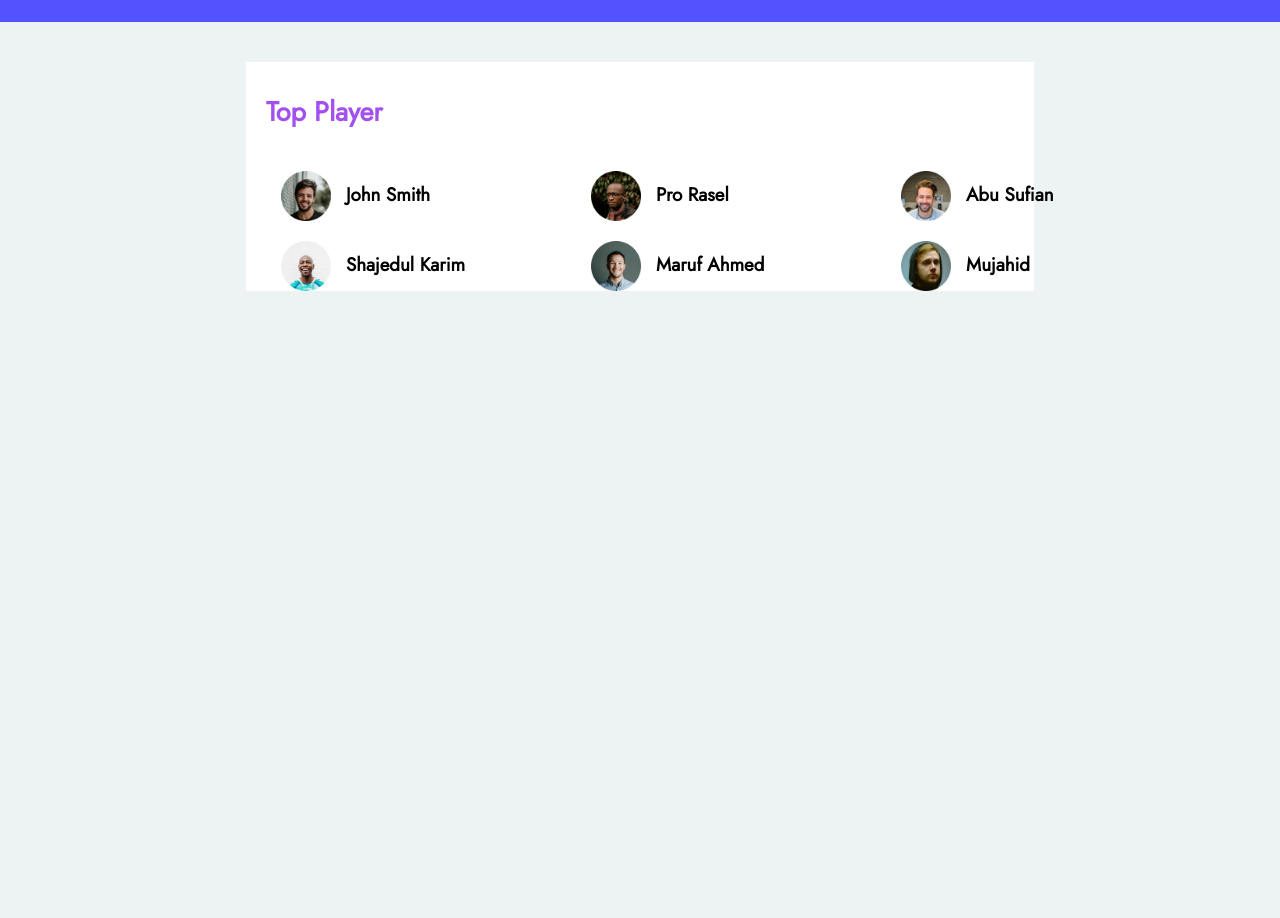
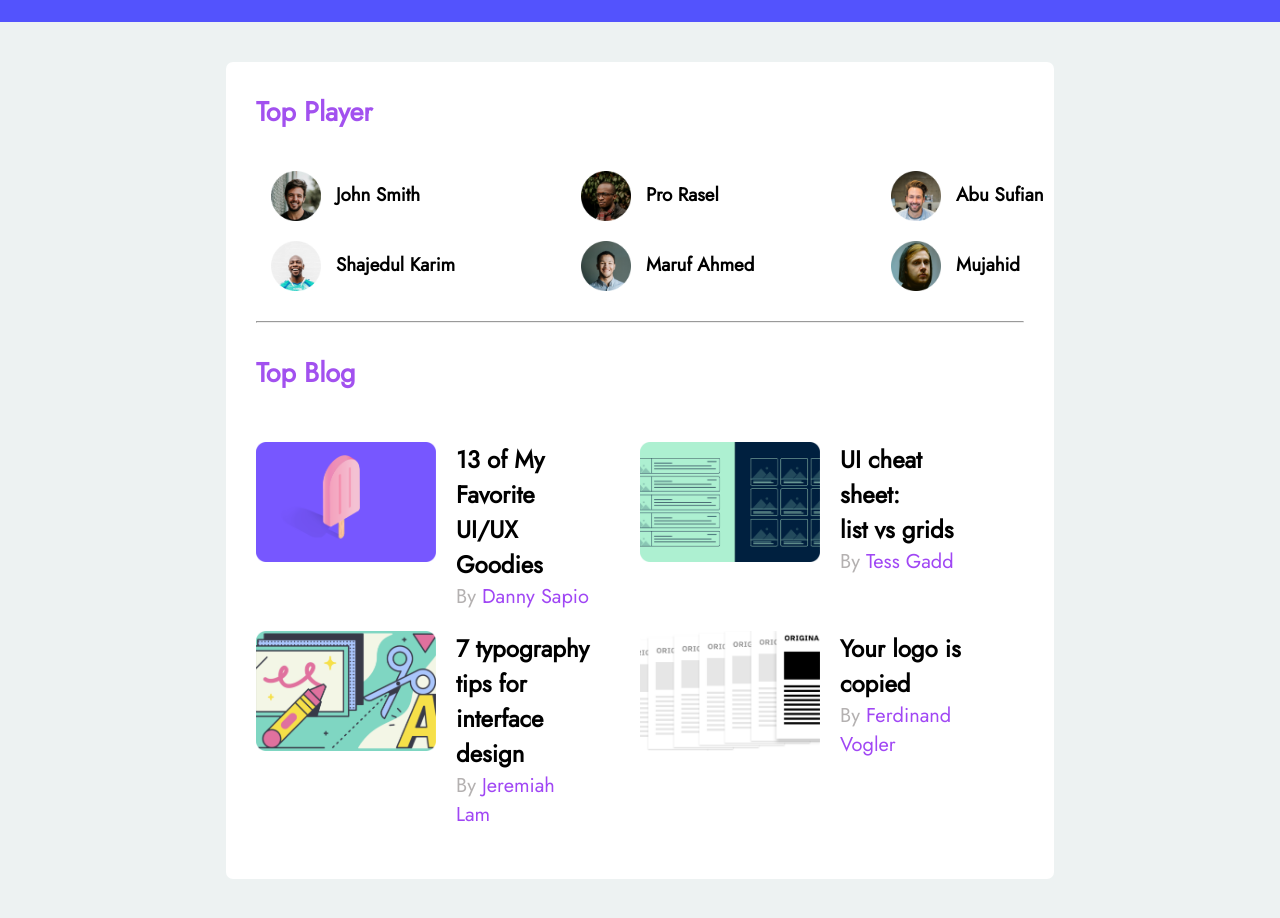
Before and after one commit to sojib38/Leader-Board, a plain HTML site: page index.html in a window 1280 px wide. Shown: the part 78-996 px from the top of the page. Before the commit the page ends 800 px from the top, so only its background shows below. Drawn offline with Linux system fonts and the light colour scheme; a web font is replaced by a local one.

Commit message:
Top player and Top blog complited

```diff
--- a/index.html
+++ b/index.html
@@ -63,34 +63,99 @@
 
                     <div class="player-2 pl-div">
                         <img src="images/players/player-2.png">
-
                         <h3 class="pl-name">Pro Rasel</h3>
                     </div>
                     <div class="player-3 pl-div">
                         <img src="images/players/player-3.png">
-
                         <h3 class="pl-name">Abu Sufian</h3>
                     </div>
 
                     <div class="player-4 pl-div">
                         <img src="images/players/player-4.png">
-
                         <h3 class="pl-name">Shajedul Karim</h3>
                     </div>
 
                     <div class="player-5 pl-div">
+
                         <img src="images/players/player-5.png">
+                        <h3 class="pl-name">Maruf Ahmed</h3>
 
-                        <h3 class="pl-name">Maruf Ahmed</h3>
                     </div>
 
                     <div class="player-6 pl-div">
                         <img src="images/players/player-6.png">
-
                         <h3 class="pl-name">Mujahid</h3>
                     </div>
 
-                </div>
+                </div> <!--player-container-->
+                <hr class="top-1-hr">
+            </div> <!--Top1-->
+
+            <div class="top-2">
+
+                <h1 class="top-h1">Top Blog</h1>
+
+                <div class="blog-container">
+
+                    <div class="blog-1 uni-blg">
+
+                        <img src="images/blogs/blog-1.png" alt="blog1">
+
+                        <div class="blg-heading">
+                            <h2 class="blog-h2">13 of My Favorite UI/UX Goodies</h2>
+                            <p class="blog-p">
+                                <span class="blog-by">By</span>
+                                Danny Sapio
+                            </p>
+                        </div>
+
+                    </div>
+
+                    <div class="blog-2 uni-blg">
+
+                        <img src="images/blogs/blog-2.png" alt="blog2">
+
+                        <div class="blg-heading">
+                            <h2 class="blog-h2">UI cheat sheet:
+                            <br> list vs grids</h2>
+                            <p class="blog-p">
+                                <span  class="blog-by">By</span>
+                                Tess Gadd
+                            </p>
+                        </div>
+
+                    </div>
+
+                    <div class="blog-3 uni-blg">
+
+                        <img src="images/blogs/blog-3.png" alt="blog3">
+
+                        <div class="blg-heading">
+                            <h2 class="blog-h2">7 typography tips for interface design</h2>
+                            <p class="blog-p">
+                                <span class="blog-by">By</span>
+                                Jeremiah Lam
+                            </p>
+                        </div>
+
+                    </div>
+
+                    <div class="blog-4 uni-blg">
+
+                        <img src="images/blogs/blog-4.png" alt="blog4">
+
+                        <div class="blg-heading">
+                            <h2 class="blog-h2">Your logo is
+                            <br> copied</h2>
+                            <p class="blog-p">
+                                <span class="blog-by">By</span>
+                                Ferdinand Vogler
+                            </p>
+                        </div>
+
+                    </div>
+
+                </div> <!--Blog-container-->
 
             </div>
 
--- a/style.css
+++ b/style.css
@@ -73,8 +73,10 @@ body{
 .top-sec{
     width: 60%;
     margin: 40px auto;
-    padding-left: 20px;
+    padding-left: 30px;
+    padding-right: 30px;
     background-color: white;
+    border-radius: 7px;
 }
 
 .top-h1{
@@ -87,6 +89,7 @@ body{
     display: grid;
     grid-template-columns: 300px 300px 300px;
     gap: 10px;
+
 }
 
 .player-container img{
@@ -111,5 +114,44 @@ body{
     margin-left: 15px;
 }
 
+.top-1-hr{
+    margin-top: 30px;
+
+}
 
 /* Top section End */
+
+/* Blog section start */
+
+.top-2{
+    padding-bottom: 50px;
+}
+.blog-container{
+    display: grid;
+    grid-template-columns: 50% 50%;
+}
+
+.blog-container img{
+    height: 120px;
+    width: 180px;
+}
+
+.uni-blg{
+    display: flex;
+    margin-top: 20px;
+    padding-right: 50px;
+}
+.blg-heading{
+    margin-left: 20px;
+}
+
+.blog-by{
+    font-size: 20px;
+    color: rgb(180, 177, 177);
+}
+
+.blog-p{
+    font-size: 20px;
+    color: rgb(160, 71, 244);
+}
+/* Blog section end */
```
